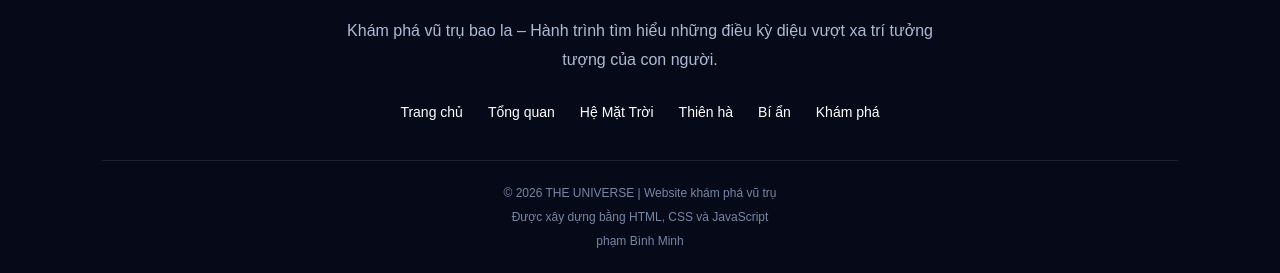
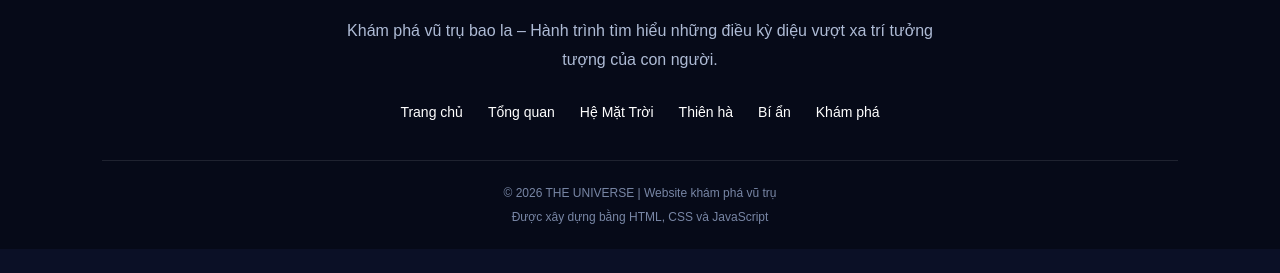
Before and after one commit to pm247208-lgtm/the-universe, a plain HTML site: page index.html in a window 1280 px wide. Shown: the part 4609-4882 px from the top of the page. After the commit the page ends 4858 px from the top, so only its background shows below. Drawn offline with Linux system fonts and the light colour scheme.

Commit message:
sua html

```diff
--- a/index.html
+++ b/index.html
@@ -360,7 +360,6 @@
         <div class="footer-bottom">
             <p>© 2026 THE UNIVERSE | Website khám phá vũ trụ</p>
             <p>Được xây dựng bằng HTML, CSS và JavaScript</p>
-            <p>phạm Bình Minh</p>
         </div>
 
     </footer>
```
